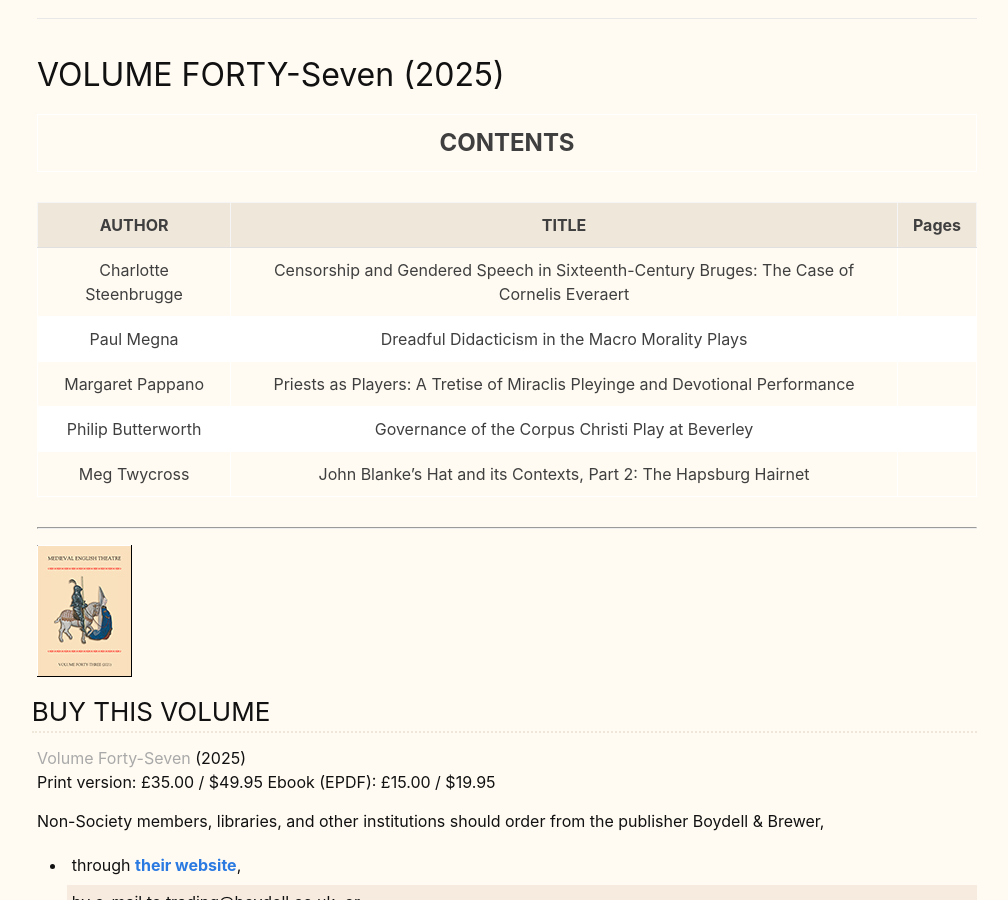
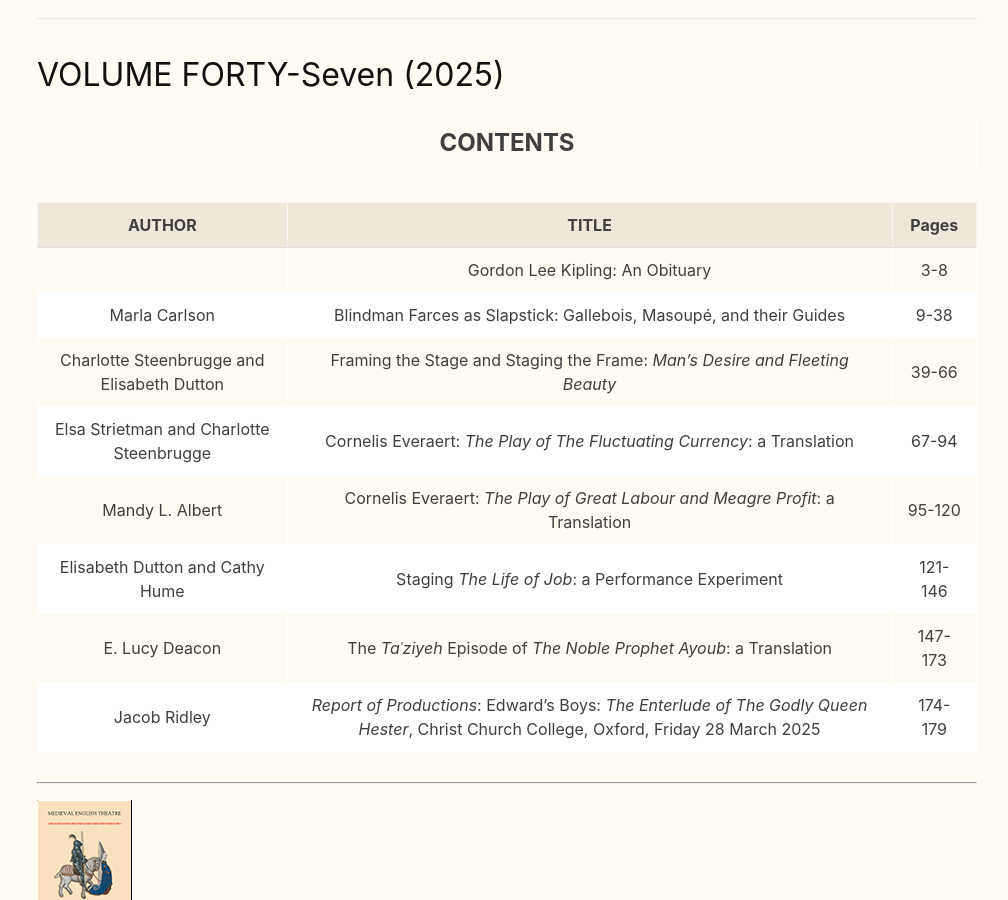
Before and after one commit to MedievalEnglishTheatre/MedievalEnglishTheatre.github.io, a Jekyll site: the page built from src/journal/vol47.md, in a window 1280 px wide and 900 px high, scrolled down 258 px. Shown: the whole window, without its empty margins (133-1141 px from the left). Built offline with Jekyll 4.4.1, drawn with Linux system fonts in a browser that asks for light colours.

Commit message:
Update vol47.md contents list and page numbers

```diff
--- a/src/journal/vol47.md
+++ b/src/journal/vol47.md
@@ -14,11 +14,14 @@ volume_number: 47
 
 |AUTHOR|TITLE  |Pages|
 |-------|-------|-------|
-|<a name="steenbrugge" id="steenbrugge"> </a>Charlotte Steenbrugge|Censorship and Gendered Speech in Sixteenth-Century Bruges: The Case of Cornelis Everaert ||
-|<a name="megna" id="megna"> </a>Paul Megna|Dreadful Didacticism in the Macro Morality Plays ||
-|<a name="pappano" id="pappano"> </a>Margaret Pappano|Priests as Players: A Tretise of Miraclis Pleyinge and Devotional Performance ||
-|<a name="butterworth" id="butterworth"> </a>Philip Butterworth|Governance of the Corpus Christi Play at Beverley ||
-|<a name="twycross" id="twycross"> </a>Meg Twycross|John Blanke’s Hat and its Contexts, Part 2: The Hapsburg Hairnet ||
+||Gordon Lee Kipling: An Obituary|3-8|
+|<a name="carlson" id="carlson"> </a>Marla Carlson|Blindman Farces as Slapstick: Gallebois, Masoupé, and their Guides|9-38|
+|<a name="steenbrugge" id="steenbrugge"> </a>Charlotte Steenbrugge and Elisabeth Dutton|Framing the Stage and Staging the Frame: *Man's Desire and Fleeting Beauty*|39-66|
+|<a name="strietman" id="strietman"> </a>Elsa Strietman and Charlotte Steenbrugge|Cornelis Everaert: *The Play of The Fluctuating Currency*: a Translation|67-94|
+|<a name="albert" id="albert"> </a>Mandy L. Albert|Cornelis Everaert: *The Play of Great Labour and Meagre Profit*: a Translation|95-120|
+|<a name="dutton" id="dutton"> </a>Elisabeth Dutton and Cathy Hume|Staging *The Life of Job*: a Performance Experiment|121-146|
+|<a name="deacon" id="deacon"> </a>E. Lucy Deacon|The *Taʿziyeh* Episode of *The Noble Prophet Ayoub*: a Translation|147-173|
+|<a name="ridley" id="ridley"> </a>Jacob Ridley|*Report of Productions*: Edward’s Boys: *The Enterlude of The Godly Queen Hester*, Christ Church College, Oxford, Friday 28 March 2025|174-179|
 {: .issueContents-table}
 
 ----
```
